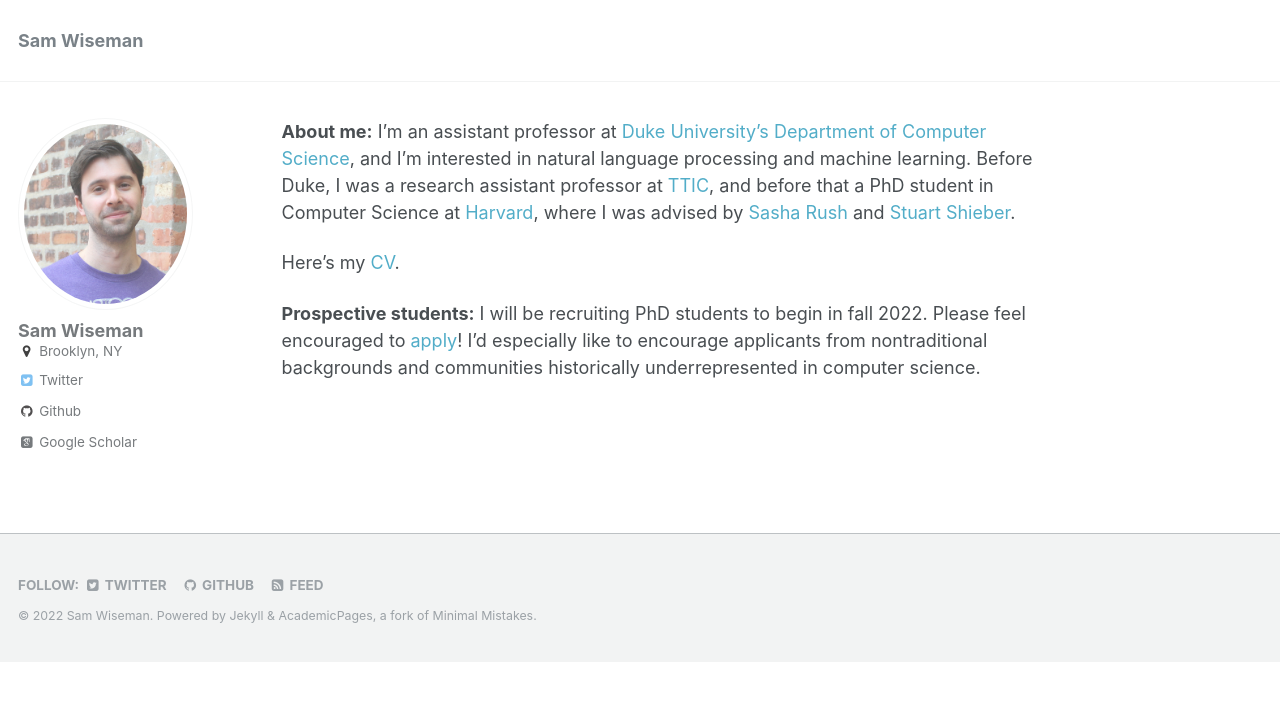
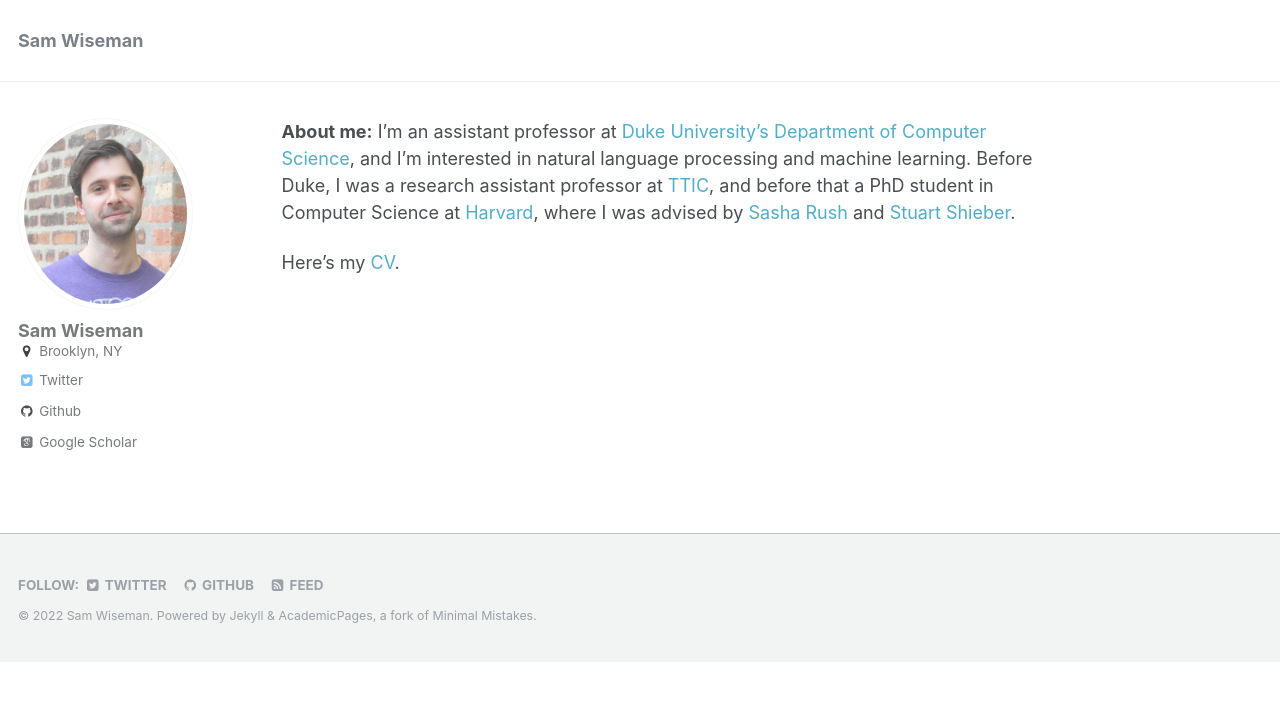
Before and after one commit to swiseman/swiseman.github.io, a Jekyll site: the page built from _pages/about.md, in a window 1280 px wide. Shown: the top 701 px of the page. Built offline with Jekyll 4.4.1, drawn with Linux system fonts in a browser that asks for light colours; some web fonts are replaced.

Commit message:
Update about.md

```diff
--- a/_pages/about.md
+++ b/_pages/about.md
@@ -12,5 +12,3 @@ redirect_from:
 **About me:** I'm an assistant professor at [Duke University's](https://www.duke.edu) [Department of Computer Science](https://www.cs.duke.edu/), and I'm interested in natural language processing and machine learning. Before Duke, I was a research assistant professor at [TTIC](http://www.ttic.edu/), and before that a PhD student in Computer Science at [Harvard](https://www.seas.harvard.edu), where I was advised by [Sasha Rush](http://rush-nlp.com/) and [Stuart Shieber](http://www.eecs.harvard.edu/shieber/).
 
 Here's my [CV](http://swiseman.github.io/files/swiseman_cv.pdf).
-
-**Prospective students:** I will be recruiting PhD students to begin in fall 2022. Please feel encouraged to [apply](https://gradschool.duke.edu/admissions/application-instructions)! I'd especially like to encourage applicants from nontraditional backgrounds and communities historically underrepresented in computer science.
```
